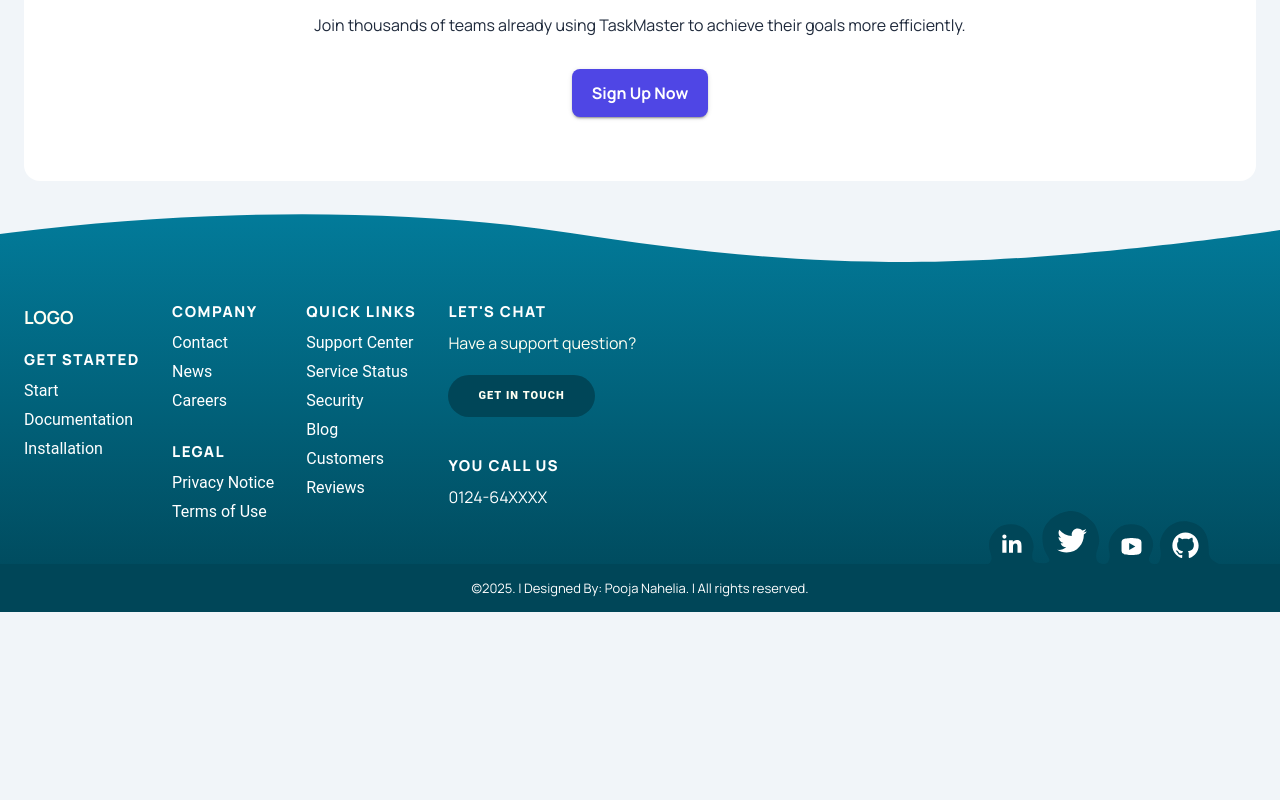
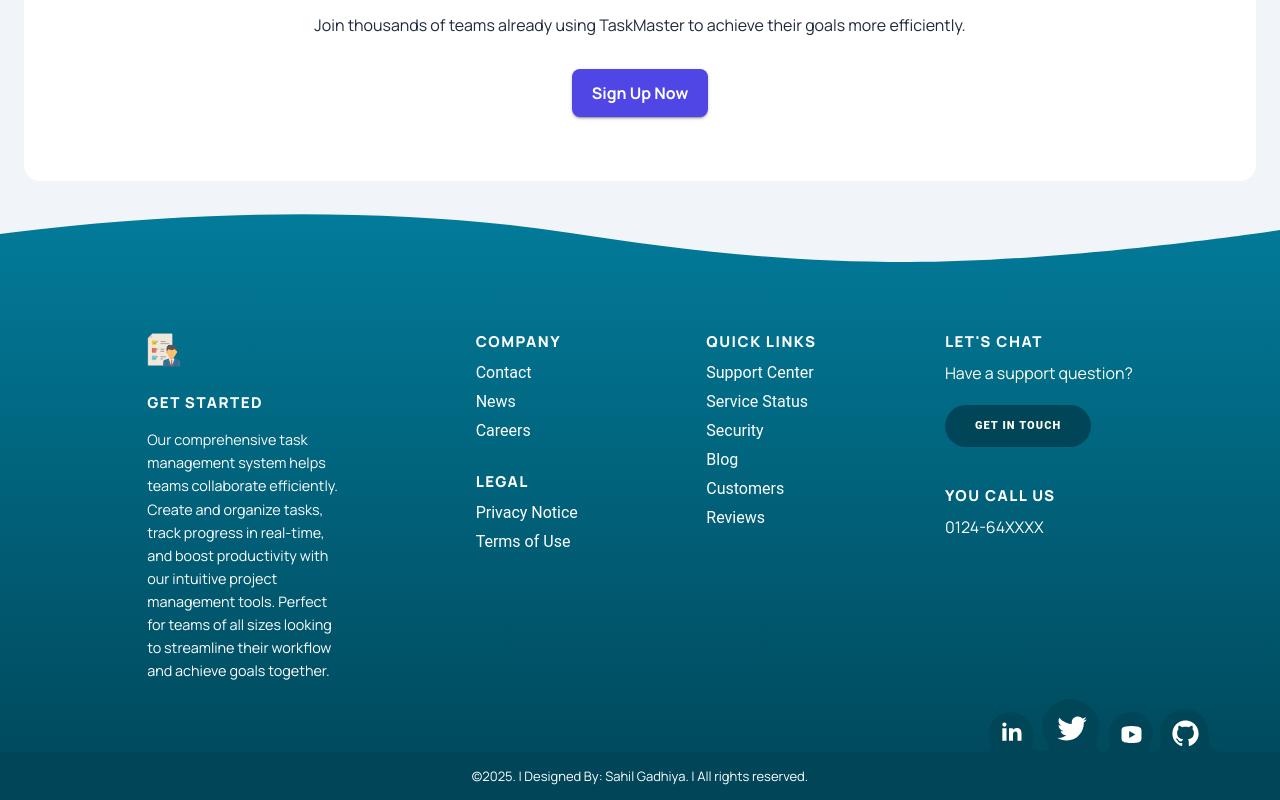
Before and after one commit to Sahil-1827/task-management-system-frontend, a Next.js app: page / in a window 1280 px wide. Shown: the part 1580-2380 px from the top of the page. Before the commit the page ends 2192 px from the top, so only its background shows below. Built offline with nearby package versions, Linux system fonts and the light colour scheme.

Commit message:
footer logo fix and style fix

```diff
--- a/components/Footer.js
+++ b/components/Footer.js
@@ -2,6 +2,7 @@
 
 import { Box, Container, Typography, Grid, Link } from "@mui/material";
 import { styled, useTheme } from "@mui/material/styles";
+import Image from "next/image";
 
 const FooterContainer = styled(Box)(({ theme }) => ({
   fontFamily: "'Roboto', sans-serif",
@@ -187,8 +188,20 @@ const Footer = () => {
         <FooterWavePath d="M851.8,100c125,0,288.3-45,348.2-64V0H0v44c3.7-1,7.3-1.9,11-2.9C80.7,22,151.7,10.8,223.5,6.3C276.7,2.9,330,4,383,9.8 c52.2,5.7,103.3,16.2,153.4,32.8C623.9,71.3,726.8,100,851.8,100z" />
       </FooterWave>
       <FooterContent maxWidth="xl">
-        <Grid container spacing={4}>
-          <FooterContentColumn item xs={12} sm={6} md={3}>
+        <Grid
+          spacing={4}
+          sx={{
+            justifyContent: "space-between",
+            display: "flex",
+            flexWrap: "wrap",
+            maxWidth: "80%",
+            marginX: "auto",
+            marginBottom: "30px",
+            marginTop: "30px",
+          }}
+          container
+        >
+          <FooterContentColumn item xs={12} sm={6} md={3} sx={{maxWidth: '200px'}}>
             <Box>
               <Typography
                 variant="h6"
@@ -199,22 +212,18 @@ const Footer = () => {
                   marginBottom: "20px",
                 }}
               >
-                LOGO
+                            <Image src="/logo.png" alt="Logo" width={34} height={34} />
+
               </Typography>
             </Box>
             <Box>
               <FooterMenuName variant="h2">Get Started</FooterMenuName>
-              <FooterMenuList>
-                <li>
-                  <Link href="#">Start</Link>
-                </li>
-                <li>
-                  <Link href="#">Documentation</Link>
-                </li>
-                <li>
-                  <Link href="#">Installation</Link>
-                </li>
-              </FooterMenuList>
+              <Typography sx={{ color: '#fff', mt: 2, fontSize: '0.9rem', lineHeight: 1.6 }}>
+                Our comprehensive task management system helps teams collaborate efficiently.
+                Create and organize tasks, track progress in real-time, and boost productivity
+                with our intuitive project management tools. Perfect for teams of all sizes
+                looking to streamline their workflow and achieve goals together.
+              </Typography>
             </Box>
           </FooterContentColumn>
           <FooterContentColumn item xs={12} sm={6} md={3}>
@@ -356,7 +365,7 @@ const Footer = () => {
       <FooterCopyright>
         <FooterCopyrightText>
           <Link href="#" target="_self">
-            ©{new Date().getFullYear()}. | Designed By: Pooja Nahelia. | All
+            ©{new Date().getFullYear()}. | Designed By: Sahil Gadhiya. | All
             rights reserved.
           </Link>
         </FooterCopyrightText>
```
